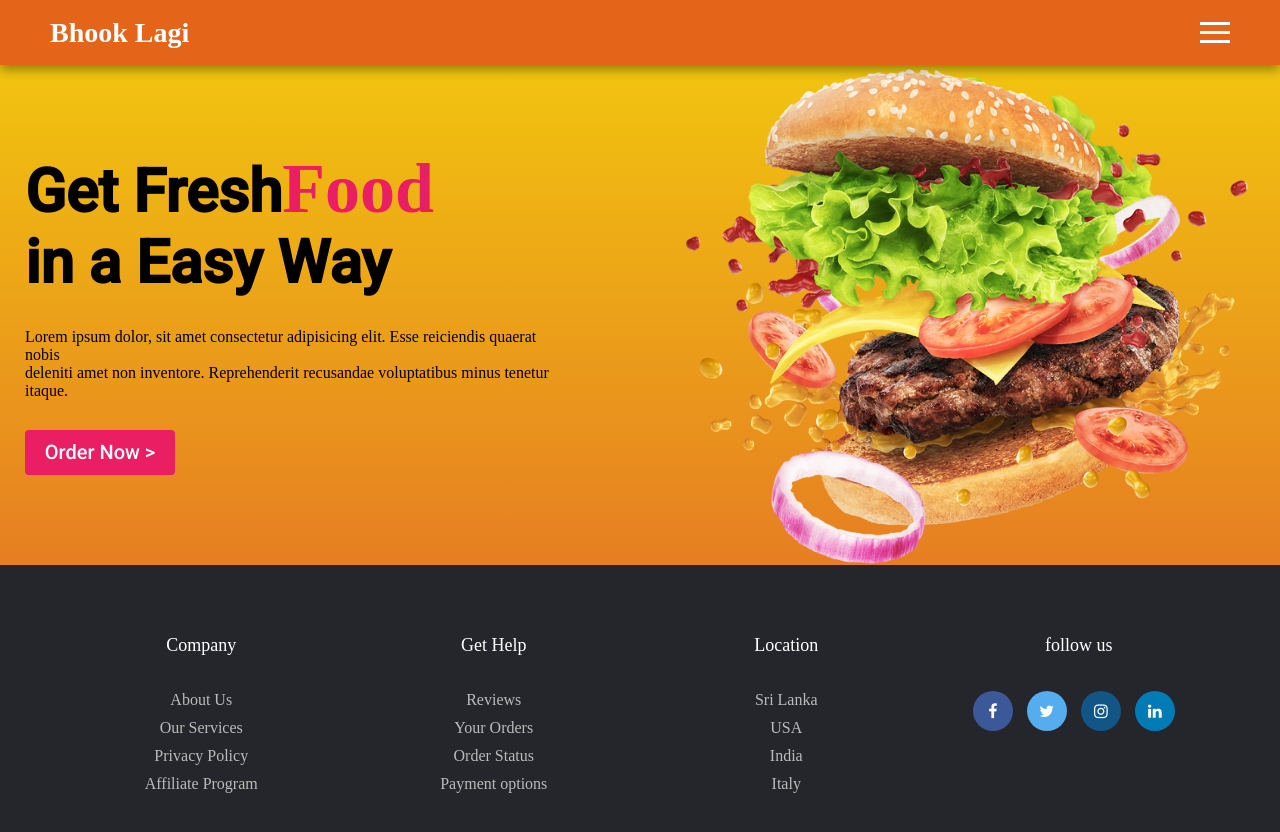
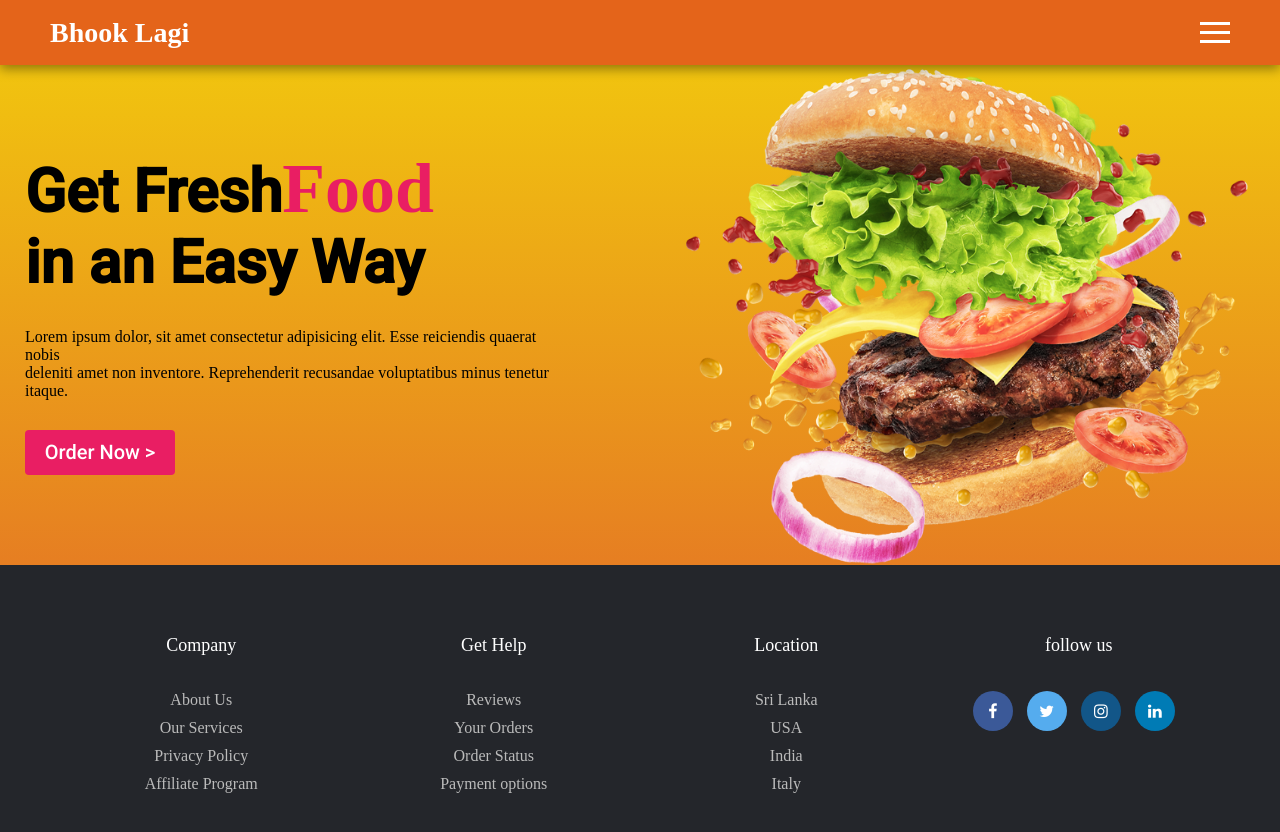
Before and after one commit to ecxtacy/endsem-final-project, a plain HTML site: page index.html in a window 1280 px wide. Drawn offline with Linux system fonts and the light colour scheme.

Commit message:
grammatical fix

```diff
--- a/index.html
+++ b/index.html
@@ -50,7 +50,7 @@
 
     <div class="main">
         <div class="left-home">
-            <h1 class="fresh">Get Fresh<span>Food</span><br>in a Easy Way</h1>
+            <h1 class="fresh">Get Fresh<span>Food</span><br>in an Easy Way</h1>
             <div class="para">Lorem ipsum dolor, sit amet consectetur adipisicing elit.
                 Esse reiciendis quaerat nobis<br>deleniti amet non inventore.
                 Reprehenderit recusandae voluptatibus minus tenetur itaque.</div>
```
Also changed, not shown: about-us.html (+0 -1 lines).
